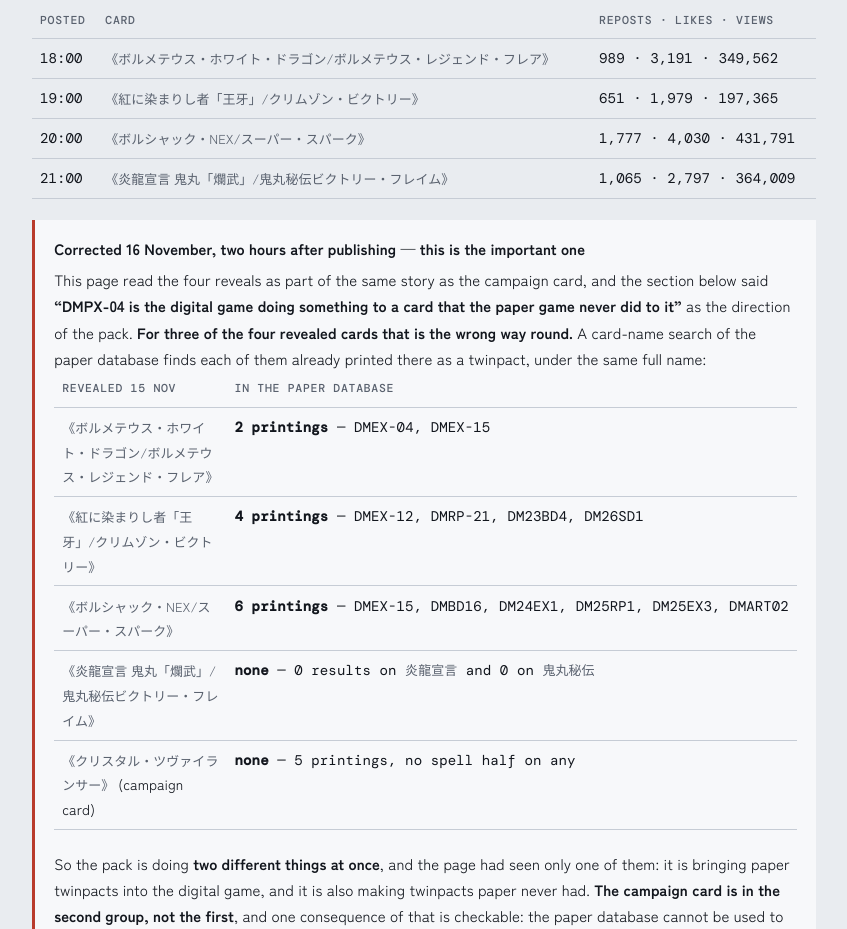
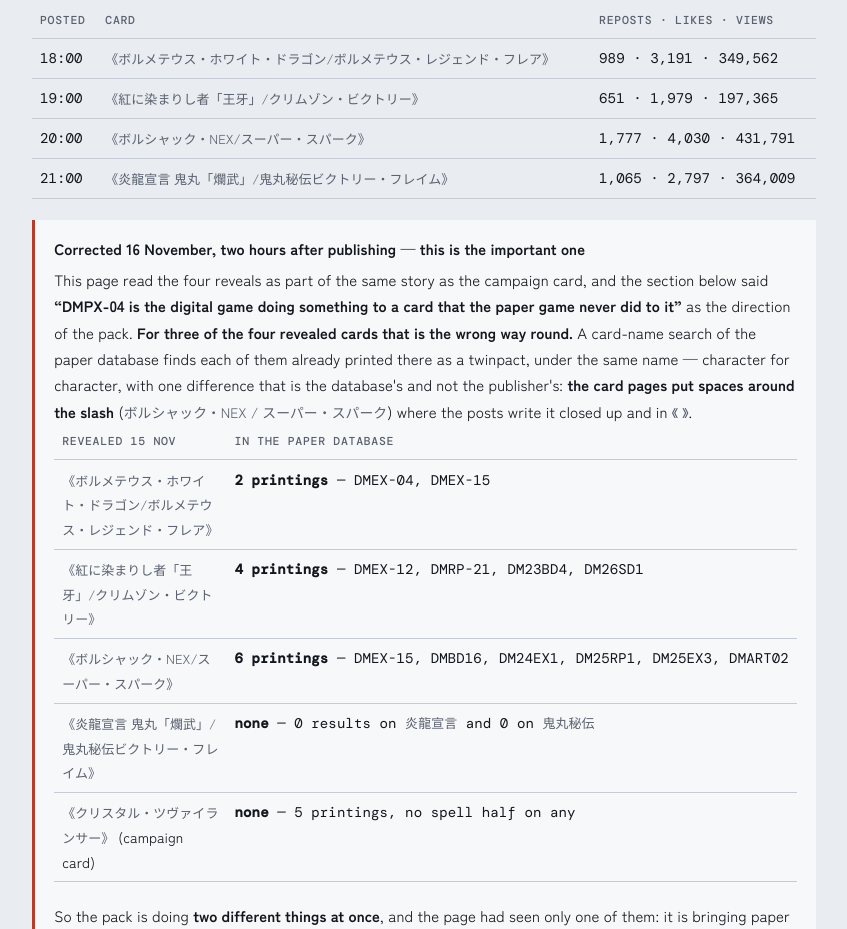
Before and after one commit to gatx105yk/duel-masters-english, a plain HTML site: page 2026-11-16-twinpact-project.html in a window 1280 px wide. Shown: the part 816-1745 px from the top of the page, without its empty margins (216-1063 px from the left). Drawn offline with nearby package versions, Linux system fonts and the light colour scheme; a web font is replaced by a local one.

Commit message:
Twinpact page: say what "the same name" means, and two ARTICLE-QUEUE fixes
The correction note said the three reveals appear in paper "under the same full
name". Verified from the post text raw: all four names are character-exact as
transcribed, half-width slash, no spaces, in 《 》. The database writes the same
names with spaces around the slash and no brackets, which is the database's
convention and not a difference in the name -- the note now says so rather than
leaving "same full name" to carry it.

Counted the ボルシャック・NEX twinpact printings from the other direction too:
the 《ボルシャック・NEX》 card-name search returns 16, of which exactly 6 are the
twinpact. The スーパー・スパーク search had returned 15 ids for 14 distinct titles,
so the 6 needed confirming rather than inferring from a title list.

ARTICLE-QUEUE: the search count was six with the control, not five; and
《クリスタル・ツヴァイランサー》 is an evolution creature, so "a plain creature"
became "a creature with no spell half at all", which is the property that matters.

Co-Authored-By: Claude Opus 5 <noreply@anthropic.com>
Claude-Session: https://claude.ai/code/session_01MsbkEbvj8tDh4ytm3wmwth

```diff
--- a/2026-11-16-twinpact-project.html
+++ b/2026-11-16-twinpact-project.html
@@ -74,7 +74,11 @@ td.n{font-family:'DM Mono',monospace;white-space:nowrap}
     below said <strong>&ldquo;DMPX-04 is the digital game doing something to a card that the paper
     game never did to it&rdquo;</strong> as the direction of the pack. <strong>For three of the four
     revealed cards that is the wrong way round.</strong> A card-name search of the paper database
-    finds each of them already printed there as a twinpact, under the same full name:
+    finds each of them already printed there as a twinpact, under the same name &mdash; character
+    for character, with one difference that is the database's and not the publisher's: <strong>the
+    card pages put spaces around the slash</strong> (<span class="jp">ボルシャック・NEX / スーパー・スパーク</span>)
+    where the posts write it closed up and in
+    <span class="jp">《 》</span>.
     <table>
       <tr><th>Revealed 15 Nov</th><th>In the paper database</th></tr>
       <tr><td><span class="jp">《ボルメテウス・ホワイト・ドラゴン/ボルメテウス・レジェンド・フレア》</span></td><td class="n"><strong>2 printings</strong> &mdash; DMEX-04, DMEX-15</td></tr>
```
Also changed, not shown: 1 other file.
